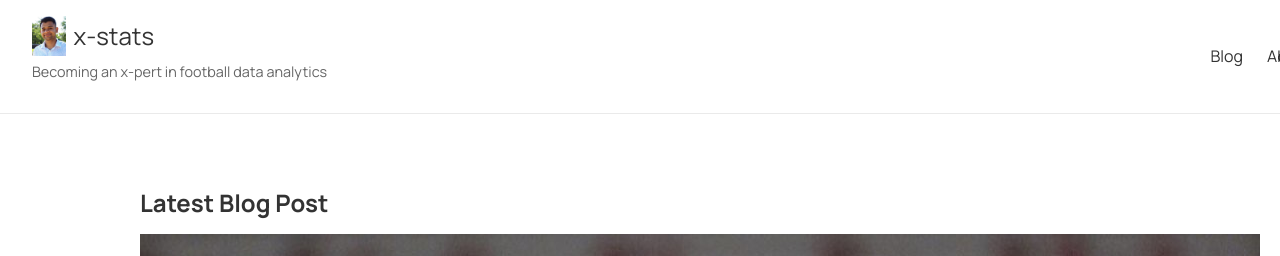
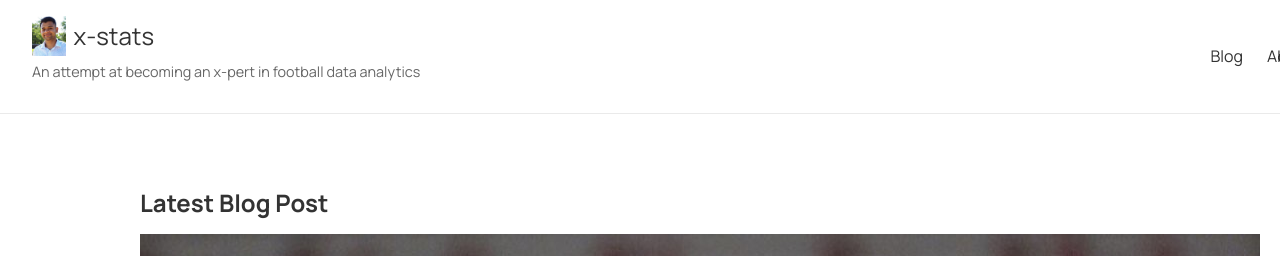
Before and after one commit to u3mukher/x-stats, a Jekyll site: the page built from index.md, in a window 1280 px wide. Shown: the top 256 px of the page. Built offline with Jekyll 4.4.1, drawn with Linux system fonts in a browser that asks for light colours.

Commit message:
Update header.html

```diff
--- a/_includes/header.html
+++ b/_includes/header.html
@@ -6,7 +6,7 @@
         <img src="{{ '/assets/images/logo.png' | relative_url }}" alt="Logo" class="logo">
         <span class="site-title">x-stats</span>
       </a>
-      <p class="site-subtitle">Becoming an x-pert in football data analytics</p>
+      <p class="site-subtitle">An attempt at becoming an x-pert in football data analytics</p>
     </div>
     <nav class="site-nav">
       <ul>
```
